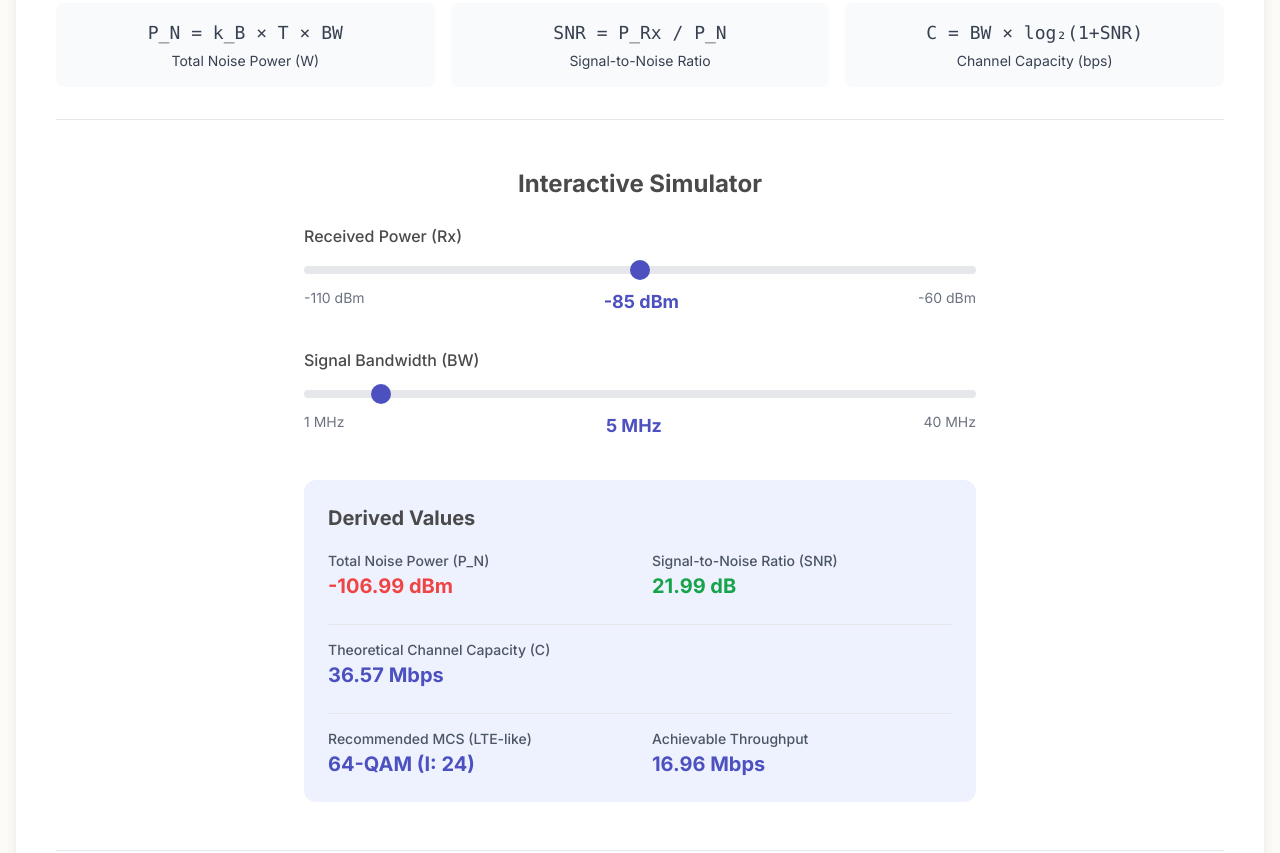
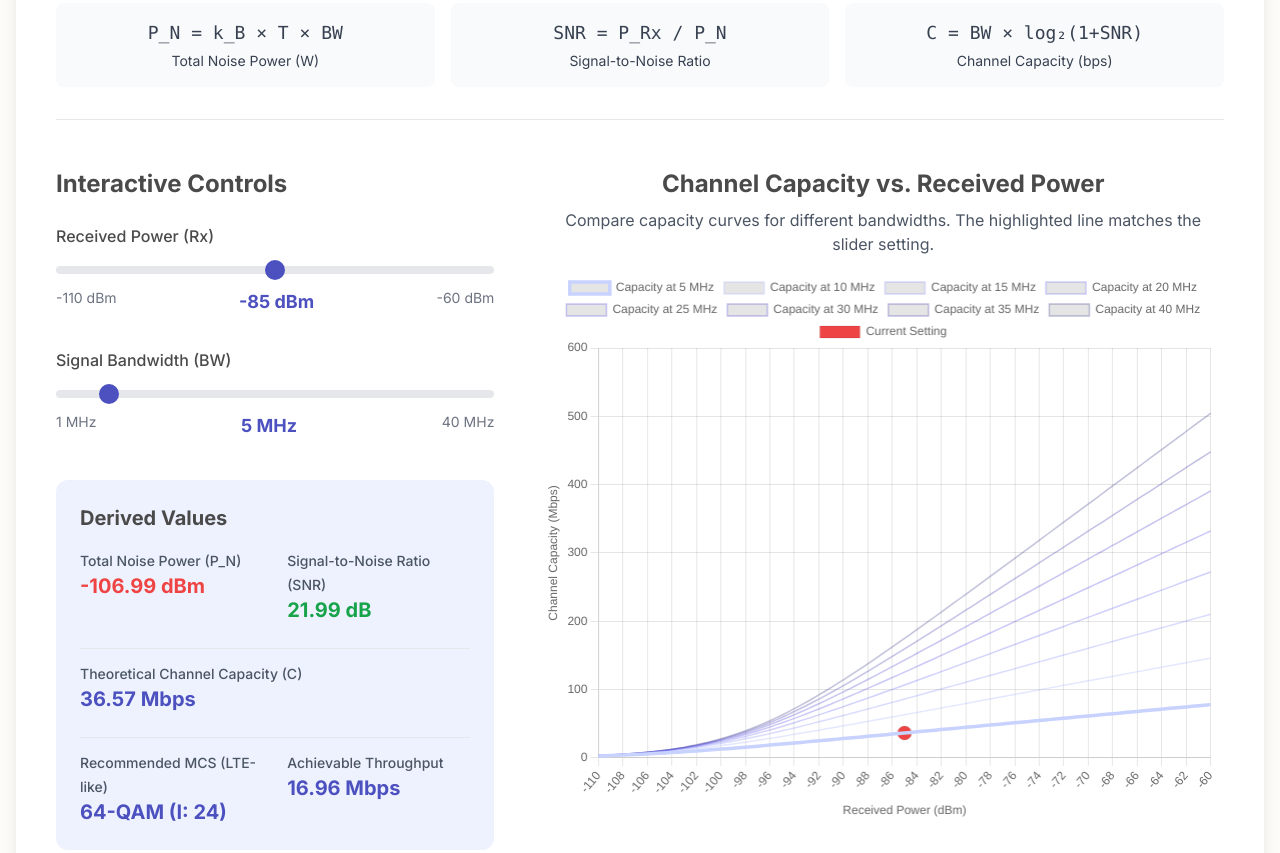
Before and after one commit to matanleilien/teaching_aids, a plain HTML site: page index.html in a window 1280 px wide. Shown: the part 387-1240 px from the top of the page. Drawn offline with nearby package versions, Linux system fonts and the light colour scheme.

Commit message:
Update index.html
side by side

```diff
--- a/index.html
+++ b/index.html
@@ -10,7 +10,7 @@
     <link rel="preconnect" href="https://fonts.gstatic.com" crossorigin>
     <link href="https://fonts.googleapis.com/css2?family=Inter:wght@400;500;700&display=swap" rel="stylesheet">
     <!-- Chosen Palette: Warm Neutrals -->
-    <!-- Application Structure Plan: The application is designed as a single-page educational tool to guide users from concept to exploration to conclusion. It begins with a header and a "Core Concepts" section explaining the underlying physics. The main section is a centered interactive dashboard featuring user-controlled sliders (Rx Power, Bandwidth) and a display for derived values (Noise, SNR, Capacity, MCS, Throughput). A data visualization, a line chart showing capacity vs. power for multiple bandwidths, is included below to show trends. The page concludes with a "Key Takeaways" section to reinforce the learned principles. This structure was chosen to create a focused learning path, making a complex topic intuitive and engaging. -->
+    <!-- Application Structure Plan: The application is designed as a single-page educational tool. It begins with "Core Concepts", then moves to a two-column interactive dashboard. The left column contains sliders for Rx Power and Bandwidth and a card for all derived values. The right column displays the "Capacity vs. Power" line chart. This side-by-side layout on larger screens allows users to see the immediate impact of their adjustments on the chart. The page concludes with "Key Takeaways". This structure was chosen to create a direct cause-and-effect learning experience. -->
     <!-- Visualization & Content Choices:
         - Report Info: Relationship between Rx Power, BW, Noise Power, SNR, Channel Capacity, and practical throughput via MCS.
         - Goal: Inform & Educate.
@@ -33,14 +33,14 @@
         }
         .chart-container {
             position: relative;
-            height: 300px;
+            height: 400px;
             width: 100%;
             max-width: 700px;
             margin: auto;
         }
-        @media (min-width: 768px) {
+        @media (min-width: 1024px) {
             .chart-container {
-                height: 400px;
+                height: 550px;
             }
         }
         input[type=range]::-webkit-slider-thumb {
@@ -98,9 +98,10 @@
                 </div>
             </section>
 
-            <section id="simulator">
-                <div id="controls" class="max-w-2xl mx-auto">
-                    <h2 class="text-2xl font-bold mb-6 text-center">Interactive Simulator</h2>
+            <section id="interactive-dashboard" class="grid lg:grid-cols-5 gap-8 md:gap-12 items-start">
+
+                <div id="controls" class="lg:col-span-2">
+                    <h2 class="text-2xl font-bold mb-6">Interactive Controls</h2>
 
                     <div class="space-y-8">
                         <div>
@@ -152,14 +153,15 @@
                         </div>
                     </div>
                 </div>
-            </section>
 
-            <section id="capacity-graph" class="mt-12 pt-8 border-t">
-                 <h2 class="text-2xl font-bold mb-2 text-center">Channel Capacity vs. Received Power</h2>
-                 <p class="text-center text-gray-600 mb-4">Compare capacity curves for different bandwidths. The highlighted line matches the slider setting.</p>
-                <div class="chart-container">
-                    <canvas id="capacityChart"></canvas>
+                <div id="capacity-graph" class="lg:col-span-3">
+                    <h2 class="text-2xl font-bold mb-2 text-center">Channel Capacity vs. Received Power</h2>
+                    <p class="text-center text-gray-600 mb-4">Compare capacity curves for different bandwidths. The highlighted line matches the slider setting.</p>
+                    <div class="chart-container">
+                        <canvas id="capacityChart"></canvas>
+                    </div>
                 </div>
+
             </section>
 
             <section id="takeaways" class="mt-12 border-t pt-8">
```
